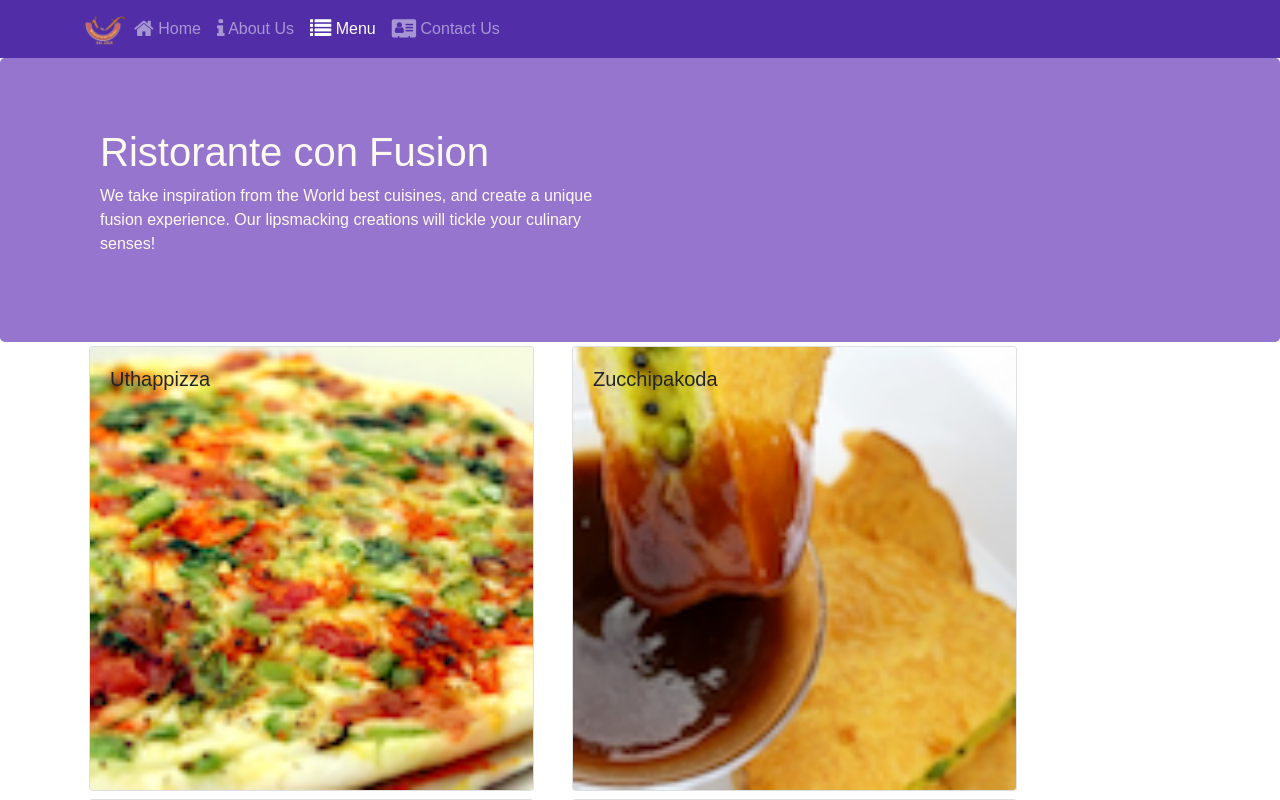
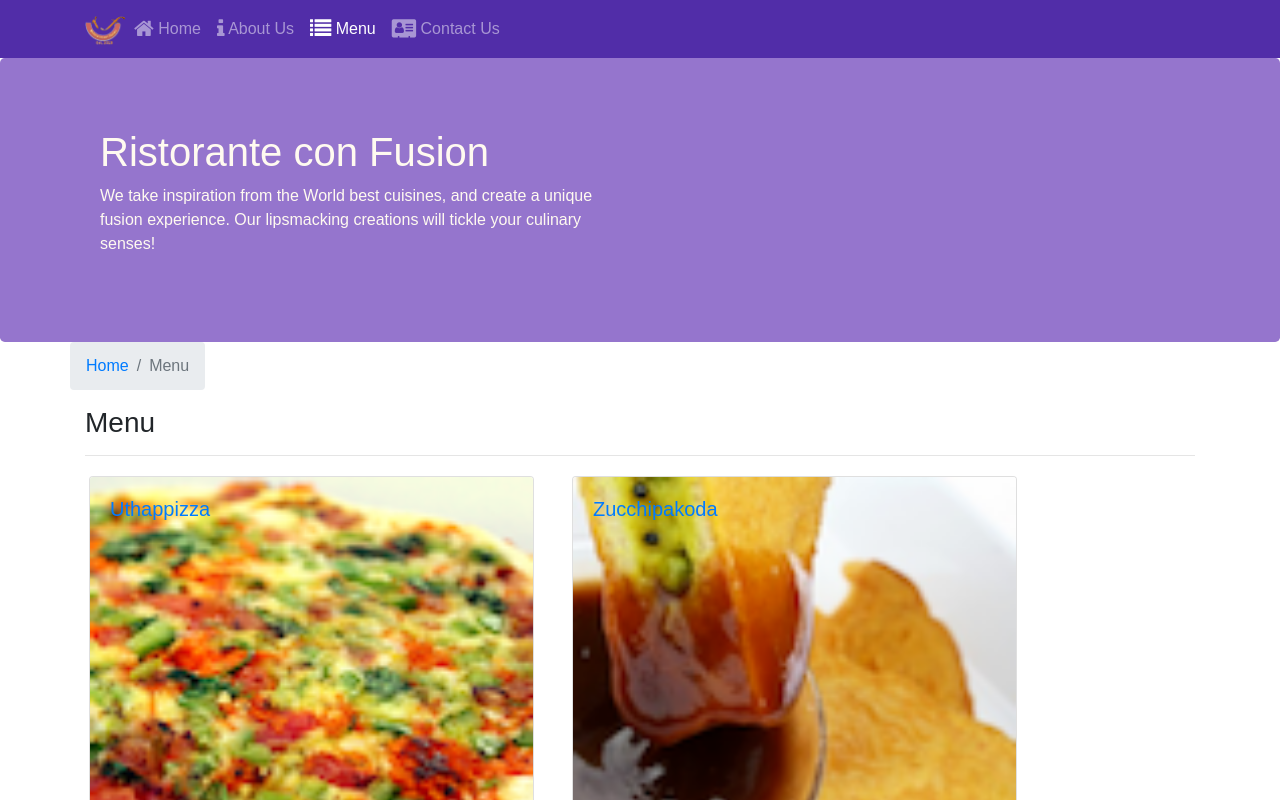
Before and after one commit to SatyajitChoudhary/RestataurantDishDetail, a React (Create React App) app: page /menu in a window 1280 px wide. Shown: the top 800 px of the page. Built offline with nearby package versions, Linux system fonts and the light colour scheme.

Commit message:
Single Page Application Part 2

```diff
--- a/src/components/ContactComponent.js
+++ b/src/components/ContactComponent.js
@@ -1,8 +1,20 @@
 import React from 'react';
+import { Breadcrumb, BreadcrumbItem } from 'reactstrap';
+import { Link } from 'react-router-dom';
 
 function Contact(props) {
     return(
         <div className="container">
+            <div className="row">
+                <Breadcrumb>
+                    <BreadcrumbItem><Link to="/home">Home</Link></BreadcrumbItem>
+                    <BreadcrumbItem active>Contact Us</BreadcrumbItem>
+                </Breadcrumb>
+                <div className="col-12">
+                    <h3>Contact Us</h3>
+                    <hr />
+                </div>
+            </div>
             <div className="row row-content">
                 <div className="col-12">
                 <h3>Location Information</h3>
--- a/src/components/DishdetailComponent.js
+++ b/src/components/DishdetailComponent.js
@@ -1,5 +1,6 @@
 import React, { Component } from 'react';
-import { Card, CardImg, CardImgOverlay, CardText, CardBody, CardTitle } from 'reactstrap';
+import { Card, CardImg, CardText, CardBody,CardTitle, Breadcrumb, BreadcrumbItem } from 'reactstrap';
+import { Link } from 'react-router-dom';
 
 class DishDetail extends Component {
 
@@ -54,13 +55,36 @@ class DishDetail extends Component {
    }
 
    render() {
+      // return (
+      //           <div className="row">
+      //               <div  className="col-12 col-md-5 m-1">
+      //                 {this.renderDish(this.props.dish)}
+      //               </div>
+      //               <div  className="col-12 col-md-5 m-1">
+      //                 {this.props.dish && this.renderComments(this.props.dish.comments)}
+      //               </div>
+      //           </div>
+      //         );
               return (
+                        <div className="container">
                         <div className="row">
-                    <div  className="col-12 col-md-5 m-1">
+                            <Breadcrumb>
+
+                                <BreadcrumbItem><Link to="/menu">Menu</Link></BreadcrumbItem>
+                                <BreadcrumbItem active>{this.props.dish.name}</BreadcrumbItem>
+                            </Breadcrumb>
+                            <div className="col-12">
+                                <h3>{this.props.dish.name}</h3>
+                                <hr />
+                            </div>
+                        </div>
+                        <div className="row">
+                            <div className="col-12 col-md-5 m-1">
                               {this.renderDish(this.props.dish)}
                             </div>
-                    <div  className="col-12 col-md-5 m-1">
-                      {this.props.dish && this.renderComments(this.props.dish.comments)}
+                            <div className="col-12 col-md-5 m-1">
+                                {this.renderComments(this.props.comments)}
+                            </div>
                         </div>
                         </div>
                     );
--- a/src/components/HeaderComponent.js
+++ b/src/components/HeaderComponent.js
@@ -24,7 +24,7 @@ class Header extends Component {
                 <Navbar dark expand="md">
                     <div className="container">
                         <NavbarToggler onClick={this.toggleNav} />
-                        <NavbarBrand className="mr-auto" href="/"><img src='assets/images/logo.png' height="30" width="41" alt='Ristorante Con Fusion' /></NavbarBrand>
+                        <NavbarBrand className="mr-auto" href="/"><img src='./assets/images/logo.png' height="30" width="41" alt='Ristorante Con Fusion' /></NavbarBrand>
                         <Collapse isOpen={this.state.isNavOpen} navbar>
                             <Nav navbar>
                             <NavItem>
--- a/src/components/MainComponent.js
+++ b/src/components/MainComponent.js
@@ -35,12 +35,19 @@ class Main extends Component {
           />
       );
     }
+    const DishWithId = ({match}) => {
+      return(
+          <DishDetail dish={this.state.dishes.filter((dish) => dish.id === parseInt(match.params.dishId,10))[0]}
+            comments={this.state.comments.filter((comment) => comment.dishId === parseInt(match.params.dishId,10))} />
+      );
+    };
     return (
       <div>
         <Header />
         <Switch>
               <Route path='/home' component={HomePage} />
               <Route exact path='/menu' component={() => <Menu dishes={this.state.dishes} />} />
+              <Route path='/menu/:dishId' component={DishWithId} />
               <Route exact path='/contactus' component={Contact} />} />
               <Redirect to="/home" />
         </Switch>
--- a/src/components/MenuComponent.js
+++ b/src/components/MenuComponent.js
@@ -1,14 +1,16 @@
 import React from 'react';
-import { Card, CardImg, CardImgOverlay,
-    CardTitle } from 'reactstrap';
+import { Card, CardImg, CardImgOverlay,CardTitle, Breadcrumb, BreadcrumbItem } from 'reactstrap';
+import { Link } from 'react-router-dom';
 
 function RenderMenuItem ({dish, onClick}) {
     return (
         <Card>
+            <Link to={`/menu/${dish.id}`} >
                 <CardImg width="100%" src={dish.image} alt={dish.name} />
                 <CardImgOverlay>
                     <CardTitle>{dish.name}</CardTitle>
                 </CardImgOverlay>
+            </Link>
         </Card>
     );
 }
@@ -26,6 +28,16 @@ import { Card, CardImg, CardImgOverlay,
         return (
             <div className="container">
                 <div className="row">
+                    <Breadcrumb>
+                        <BreadcrumbItem><Link to="/home">Home</Link></BreadcrumbItem>
+                        <BreadcrumbItem active>Menu</BreadcrumbItem>
+                    </Breadcrumb>
+                    <div className="col-12">
+                        <h3>Menu</h3>
+                        <hr />
+                    </div>
+                </div>
+                <div className="row">
                     {menu}
                 </div>
             </div>
```
Lines whose indentation alone changed are shown as unchanged.
